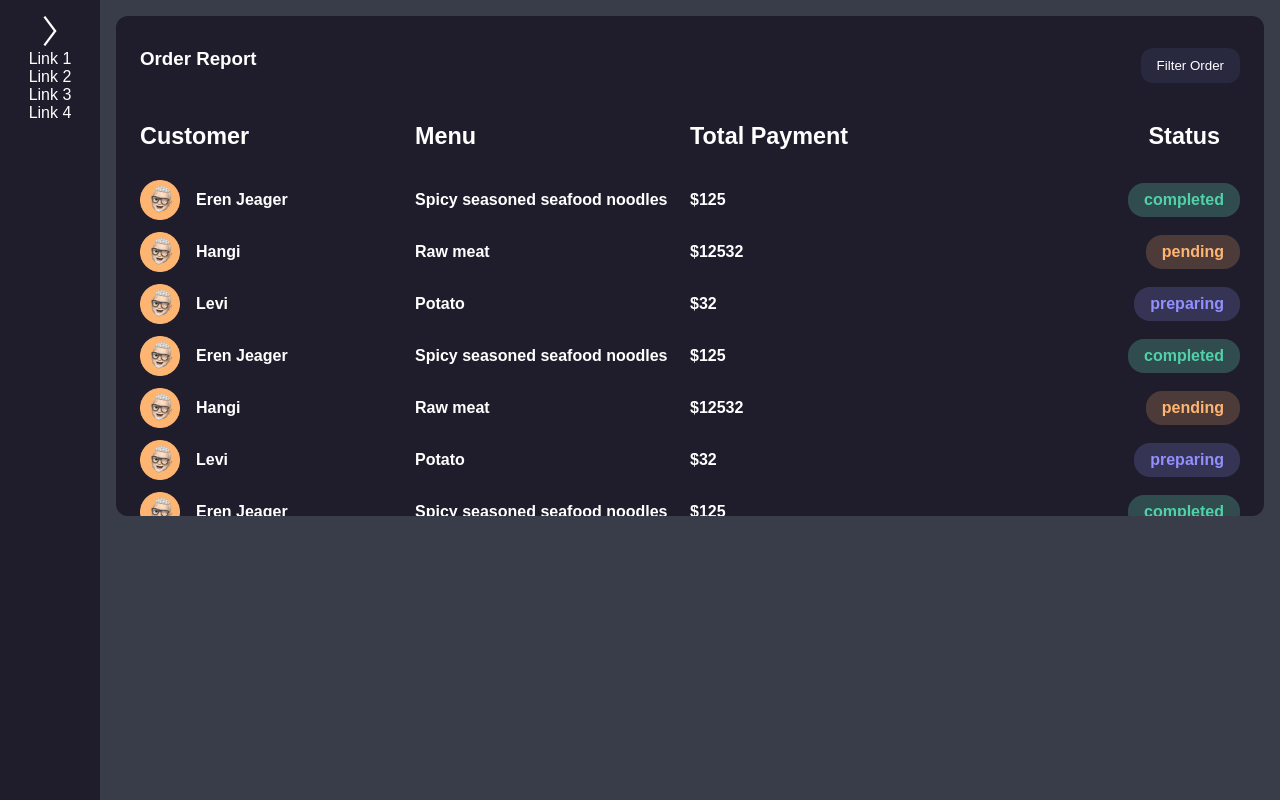
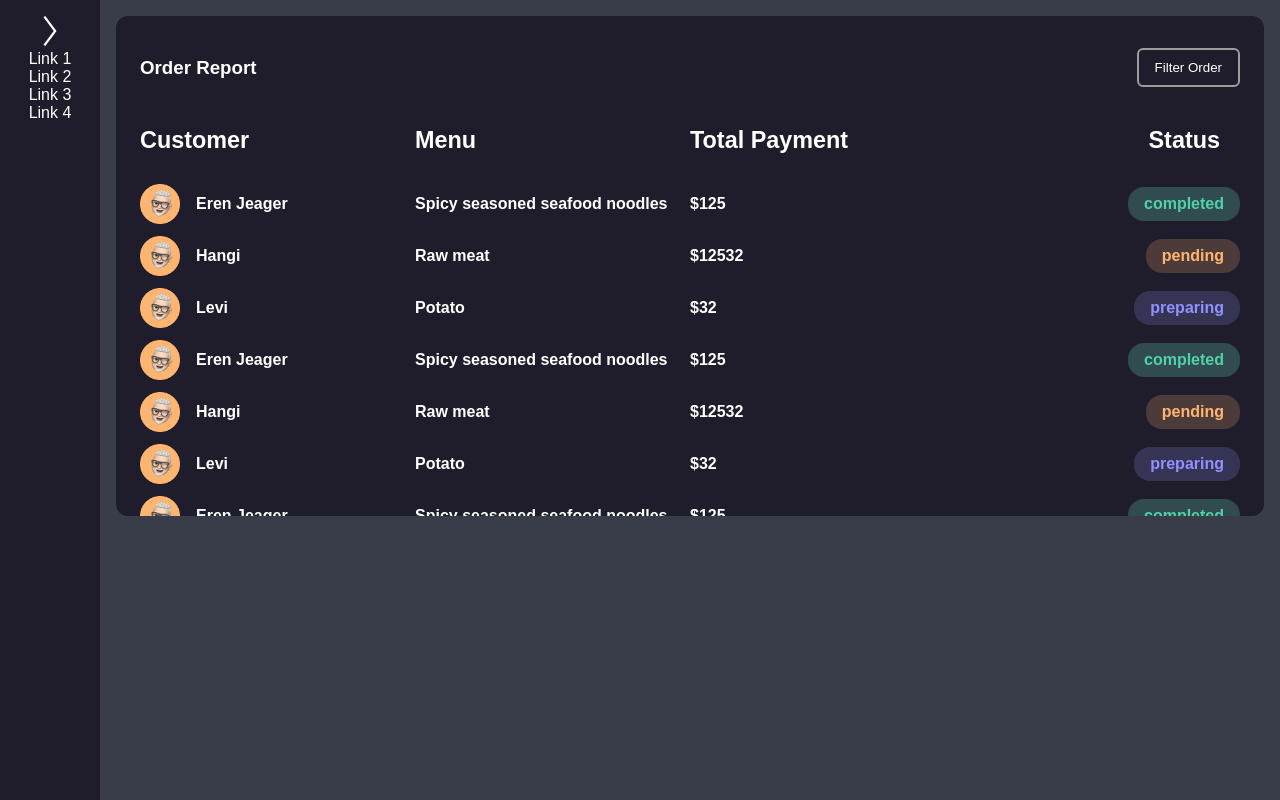
Before and after one commit to Orujhimaru/food-order-app, a React (Vite) app: page / in a window 1280 px wide. Built offline with nearby package versions, Linux system fonts and the light colour scheme.

Commit message:
small changes

```diff
--- a/src/components/OrderReports/OrderReports.scss
+++ b/src/components/OrderReports/OrderReports.scss
@@ -8,12 +8,12 @@
   display: flex;
   flex-direction: column;
   border-radius: 12px;
-  overflow: hidden;
-  overflow-x: visible;
-  overflow-y: scroll;
+  overflow: auto;
+  // overflow-x: visible;
+  // overflow-y: scroll;
 
   @extend %custom-scroll-bar;
-  scrollbar-color: #f1f1f1 #17132c;
+  scrollbar-color: #d1d1d1 #1f1d2b;
 }
 
 .order-report-header {
@@ -21,6 +21,7 @@
   justify-content: space-between;
   padding: 16px 24px;
   padding-bottom: 0px;
+  align-items: center;
 
   * {
     display: flex;
@@ -113,8 +114,8 @@
 
 .order-report-filter-btn {
   color: white;
-  background-color: rgb(40, 40, 62);
+  background-color: #1f1d2b;
   padding: 10px 16px;
-  border: none;
-  border-radius: 12px;
+  border: rgb(157, 157, 157) 2px solid;
+  border-radius: 6px;
 }
--- a/src/styles/abstracts/_placeholders.scss
+++ b/src/styles/abstracts/_placeholders.scss
@@ -2,7 +2,7 @@
 
 %custom-scroll-bar {
   overflow-y: auto;
-  overflow-x: hidden;
+  overflow-x: auto;
   -ms-overflow-style: none;
   scrollbar-width: thin;
   scrollbar-color: #d7d4d6 #fff;
@@ -16,6 +16,10 @@
   &::-webkit-scrollbar-thumb {
     border-radius: 10px;
     background-color: #d7d4d6;
+  }
+
+  &:hover &:active &:focus {
+    overflow-y: auto;
   }
 }
 
```
